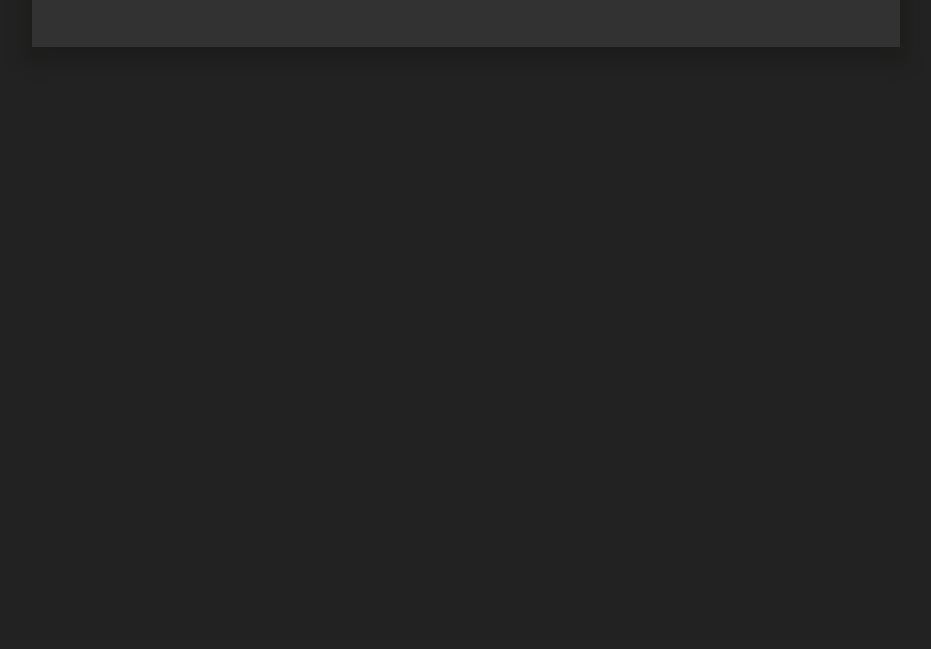
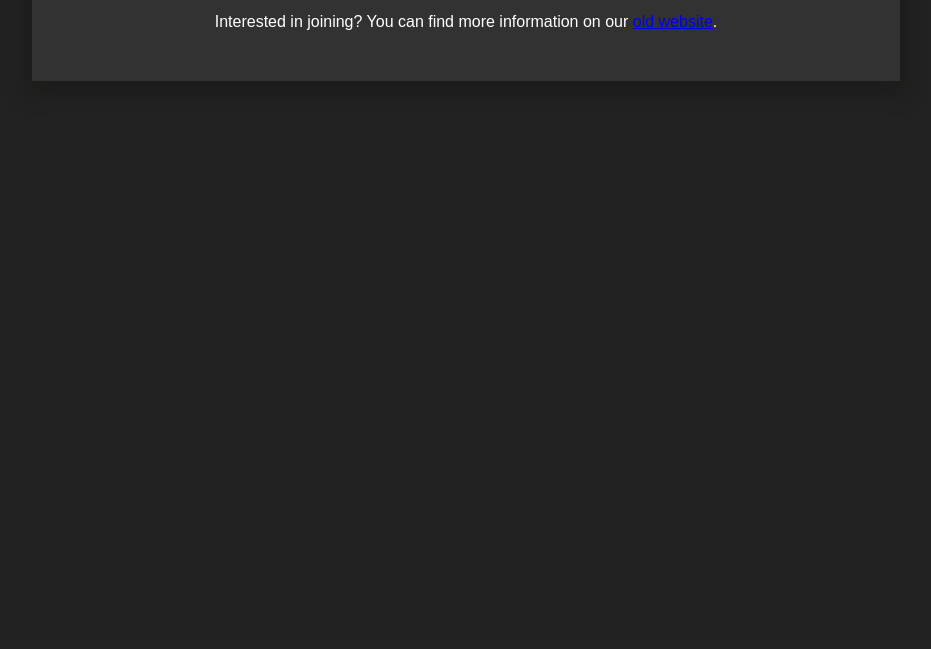
Before and after one commit to tfaspis/tf-aspis.com, a plain HTML site: page index.html in a window 1280 px wide. Shown: the part 151-800 px from the top of the page, without its empty margins (190-1121 px from the left). Drawn offline with Linux system fonts and the light colour scheme.

Commit message:
Update index.html

```diff
--- a/index.html
+++ b/index.html
@@ -73,6 +73,10 @@
         <p class="snippet">
           We're currently reworking the website, but we will be back soon. In the meantime, you are able to find us on <a href="https://discord.gg/fZfDPYDF3c">Discord</a>.
         </p>
+
+        <p class="snippet">
+          Interested in joining? You can find more information on our <a href="https://tf-aspis.shivtr.com/">old website</a>.
+        </p>
       </div>
     </div>
   </body>
```
